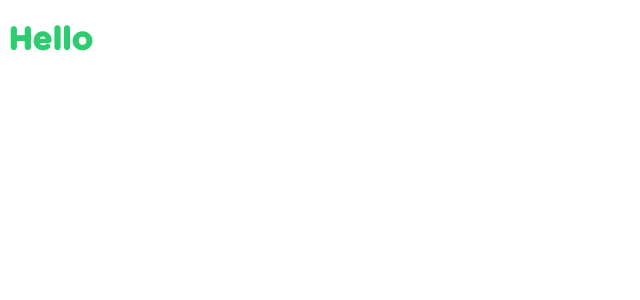
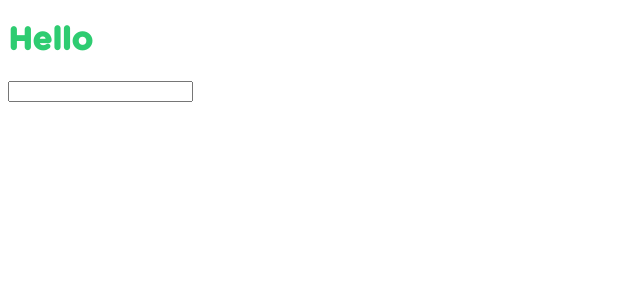
Before and after one commit to t0mclaudio/react_find_tours, a React (Create React App) app: page / in a window 1280 px wide. Shown: the top 300 px of the page, without its empty margins (0-640 px from the left). Built offline with nearby package versions, Linux system fonts and the light colour scheme.

Commit message:
Import searchbox component

```diff
--- a/src/App.js
+++ b/src/App.js
@@ -1,10 +1,12 @@
 import React, { Component } from 'react';
+import SearchBox from './components/SearchBox'
 
 class App extends Component {
   render() {
     return (
       <div className="App">
         <h1>Hello</h1>
+        <SearchBox />
       </div>
     );
   }
```
